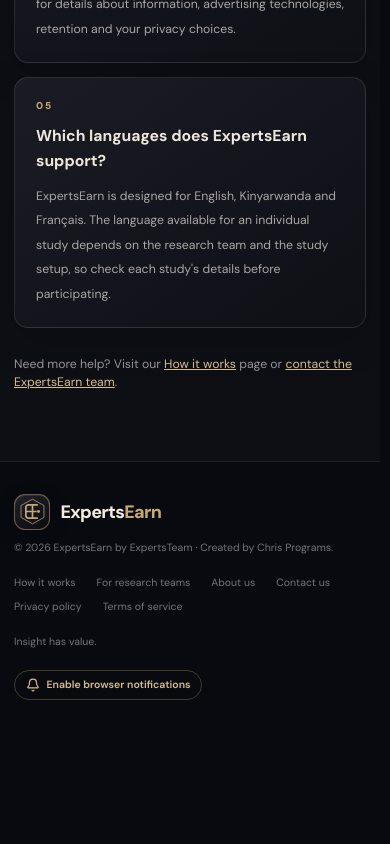
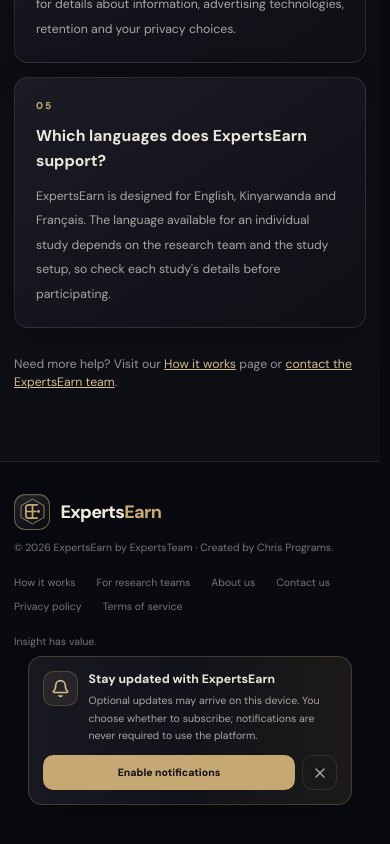
Before and after one commit to expertsteam802/ExpertsEarn, a Next.js app: page / in a window 390 px wide. Shown: the part 4900-5744 px from the top of the page. Before the commit the page ends 5632 px from the top, so only its background shows below. Built offline with nearby package versions, Linux system fonts and the light colour scheme.

Commit message:
Improve responsive opt-in for Monetag push notifications

```diff
--- a/components/notification-opt-in.tsx
+++ b/components/notification-opt-in.tsx
@@ -1,48 +1,86 @@
 "use client";
 
 import { useState } from "react";
-import { Bell, BellRing } from "lucide-react";
+import { Bell, BellRing, X } from "lucide-react";
 
 export function NotificationOptIn() {
   const [status, setStatus] = useState<"idle" | "loading" | "enabled" | "blocked" | "unsupported">("idle");
+  const [dismissed, setDismissed] = useState(false);
 
   async function enableNotifications() {
-    if (!("Notification" in window) || !("serviceWorker" in navigator)) {
+    if (!( "Notification" in window) || !( "serviceWorker" in navigator)) {
       setStatus("unsupported");
       return;
     }
+
     setStatus("loading");
     try {
+      // Permission is requested only after the visitor deliberately presses the button.
       const permission = Notification.permission === "default"
         ? await Notification.requestPermission()
         : Notification.permission;
+
       if (permission !== "granted") {
         setStatus("blocked");
         return;
       }
-      await navigator.serviceWorker.register("/sw.js");
+
+      // Monetag's supplied sw.js is served from the domain root and includes
+      // zone 12294874's service-worker integration alongside ExpertsEarn PWA support.
+      await navigator.serviceWorker.register("/sw.js", { scope: "/" });
+      await navigator.serviceWorker.ready;
+
+      // Add the supplied notification tag to <head> only after explicit opt-in.
       if (!document.getElementById("monetag-notification-12294874")) {
         const script = document.createElement("script");
         script.id = "monetag-notification-12294874";
         script.src = "https://5gvci.com/act/files/tag.min.js?z=12294874";
         script.async = true;
-        script.dataset.cfasync = "false";
-        document.body.appendChild(script);
+        script.setAttribute("data-cfasync", "false");
+        document.head.appendChild(script);
       }
       setStatus("enabled");
-    } catch {
+    } catch (error) {
+      console.error("ExpertsEarn notification setup failed", error);
       setStatus("unsupported");
     }
   }
 
+  if (dismissed) return null;
+
   return (
-    <div className="mt-6 flex flex-wrap items-center gap-3 text-xs text-[#969198]">
-      <button type="button" onClick={enableNotifications} disabled={status === "loading" || status === "enabled"} className="inline-flex items-center gap-2 rounded-full border border-[#c6a873]/30 px-3 py-2 font-semibold text-[#d5bd91] transition hover:bg-[#c6a873]/10 disabled:opacity-60">
-        {status === "enabled" ? <BellRing size={14}/> : <Bell size={14}/>}
-        {status === "loading" ? "Enabling…" : status === "enabled" ? "Notifications enabled" : "Enable browser notifications"}
-      </button>
-      {status === "blocked" && <span>Permission was not granted. You can change it in your browser settings.</span>}
-      {status === "unsupported" && <span>Browser notifications are unavailable in this browser.</span>}
-    </div>
+    <aside aria-label="Optional browser notifications" className="mx-auto w-full max-w-6xl px-4 pb-5 pt-2 sm:px-6">
+      <div className="flex flex-col gap-3 rounded-2xl border border-[#c6a873]/25 bg-gradient-to-r from-[#171820] via-[#12131a] to-[#1c1a18] p-4 shadow-[0_10px_35px_rgba(0,0,0,.22)] sm:flex-row sm:items-center sm:justify-between sm:gap-5 sm:px-5">
+        <div className="flex min-w-0 items-start gap-3">
+          <span className="grid h-10 w-10 shrink-0 place-items-center rounded-xl border border-[#c6a873]/25 bg-[#c6a873]/10 text-[#d5bd91]">
+            {status === "enabled" ? <BellRing size={19} /> : <Bell size={19} />}
+          </span>
+          <div className="min-w-0">
+            <p className="text-sm font-bold text-[#eee7dc]">
+              {status === "enabled" ? "Browser notifications enabled" : "Stay updated with ExpertsEarn"}
+            </p>
+            <p className="mt-1 text-xs leading-5 text-[#aaa6a2]">
+              {status === "enabled"
+                ? "Your browser permission is granted. You can manage notifications in browser settings."
+                : status === "blocked"
+                  ? "Permission was not granted. You can enable it later in your browser settings."
+                  : status === "unsupported"
+                    ? "This browser does not support the notification setup."
+                    : "Optional updates may arrive on this device. You choose whether to subscribe; notifications are never required to use the platform."}
+            </p>
+          </div>
+        </div>
+        <div className="flex shrink-0 flex-wrap items-center gap-2 sm:justify-end">
+          {status !== "enabled" && (
+            <button type="button" onClick={enableNotifications} disabled={status === "loading"} className="min-h-10 flex-1 rounded-xl border border-[#c6a873]/40 bg-[#c6a873] px-4 py-2 text-xs font-extrabold text-[#111116] transition hover:brightness-110 disabled:opacity-60 sm:flex-none">
+              {status === "loading" ? "Enabling…" : "Enable notifications"}
+            </button>
+          )}
+          <button type="button" onClick={() => setDismissed(true)} aria-label="Dismiss notification option" className="grid h-10 w-10 shrink-0 place-items-center rounded-xl border border-white/10 text-[#aaa6a2] transition hover:bg-white/5 hover:text-white">
+            <X size={16} />
+          </button>
+        </div>
+      </div>
+    </aside>
   );
 }
```
